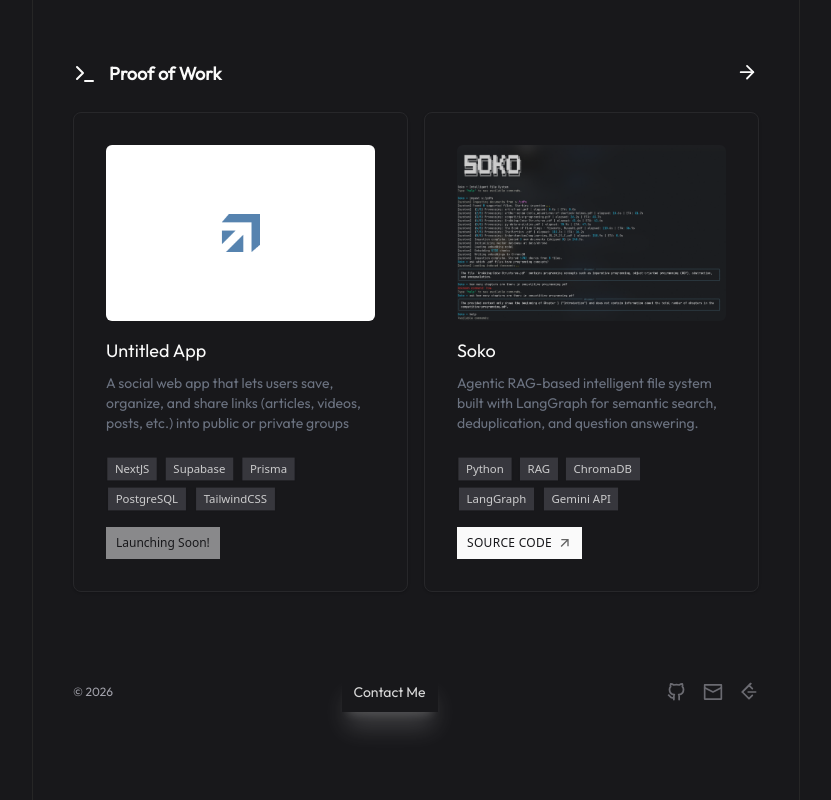
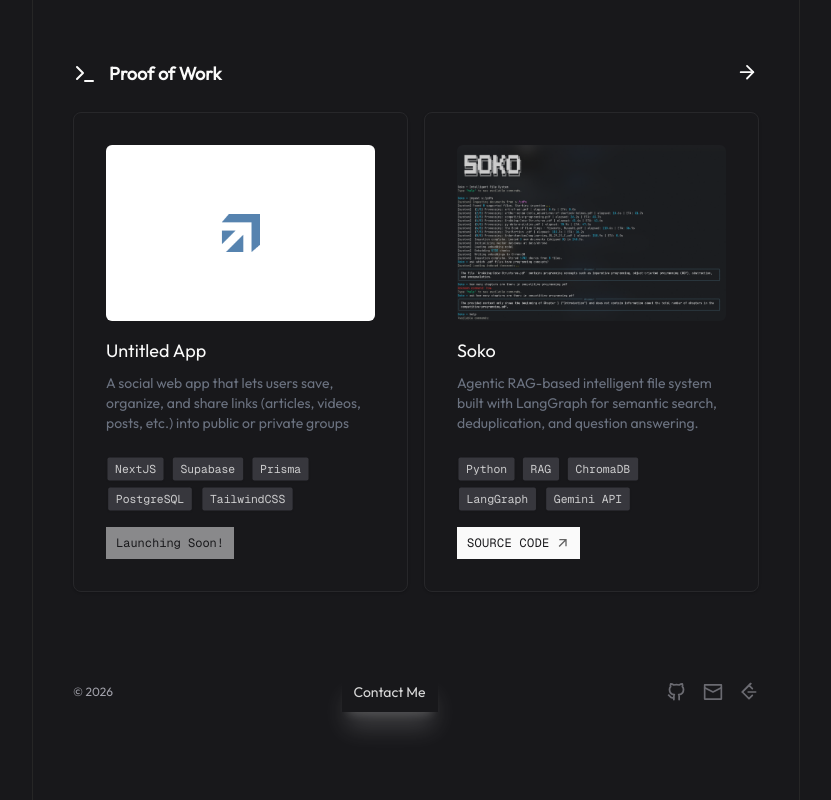
Before and after one commit to swayam-rajput/portfolio, a Next.js app: page / in a window 1280 px wide. Shown: the part 1895-2695 px from the top of the page, without its empty margins (224-1055 px from the left). Built offline with nearby package versions, Linux system fonts and the light colour scheme.

Commit message:
font changed

```diff
--- a/src/app/components/CertificateCard.tsx
+++ b/src/app/components/CertificateCard.tsx
@@ -26,7 +26,7 @@ const CertificateCard = ({
 
                 <div className="flex justify-between flex-col ">
                     <div className='flex flex-col gap-3'>
-                        <div className=" font-semibold text-lg font-sans mt-2 ">{title}</div>
+                        <div className=" font-medium text-lg mt-2 ">{title}</div>
                         <div className="opacity-90 font-medium flex-wrap  text-sm flex items-center gap-1 ">
                             {site}
                             <svg xmlns="http://www.w3.org/2000/svg" width="16" height="16" viewBox="0 0 24 24" fill="none" stroke="currentColor" strokeWidth="2" strokeLinecap="round" strokeLinejoin="round" ><circle cx="12" cy="12" r="10"/><line x1="2" y1="12" x2="22" y2="12"/><path d="M12 2a15.3 15.3 0 0 1 4 10 15.3 15.3 0 0 1-4 10 15.3 15.3 0 0 1-4-10 15.3 15.3 0 0 1 4-10z"/></svg>
--- a/src/app/components/ProjectCard.tsx
+++ b/src/app/components/ProjectCard.tsx
@@ -21,11 +21,11 @@ export const ProjectCard = ({
                 <div className="descript text-sm text-gray-500 mb-6">{description}</div>
 
             </div>
-            <div className=" flex font-sans flex-col items-start justify-between gap-4">
+            <div className=" flex font-mono flex-col items-start justify-between gap-4">
 
                 <div className="gap-1.5 flex-wrap text-xs flex ">
                     {tech_stack.map((tag,index)=>(
-                        <div key={index} className="dark:bg-zinc-700 duration-150 bg-zinc-300/70 px-2 py-1 shadow opacity-80 hover:opacity-100  text-xs scale-95 rounded-none cursor-default">{tag}</div>
+                        <div key={index} className="dark:bg-zinc-700 duration-150 bg-zinc-300/70 px-2 py-1 shadow opacity-80 hover:opacity-100  text-xs scale-95 rounded-[2px] cursor-default">{tag}</div>
                     ))}
                 </div>
                 <div className="link">
```
